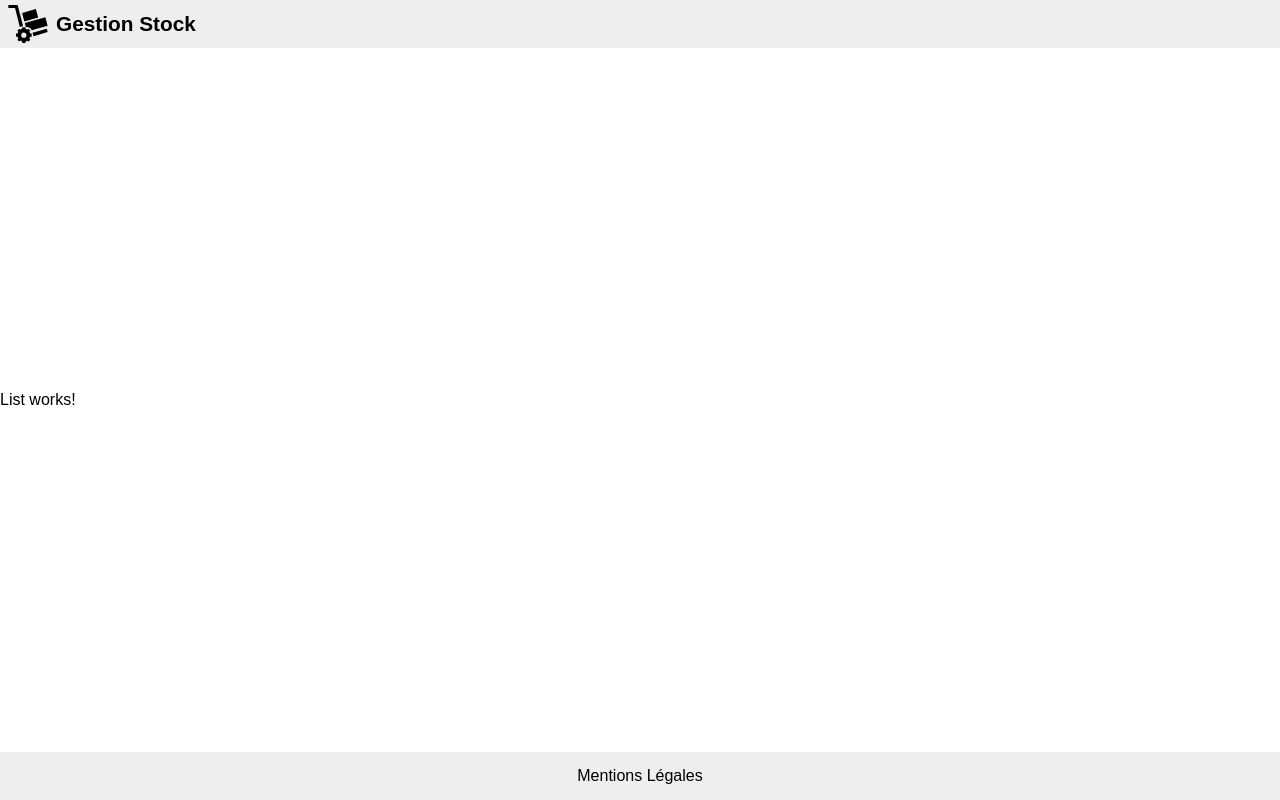
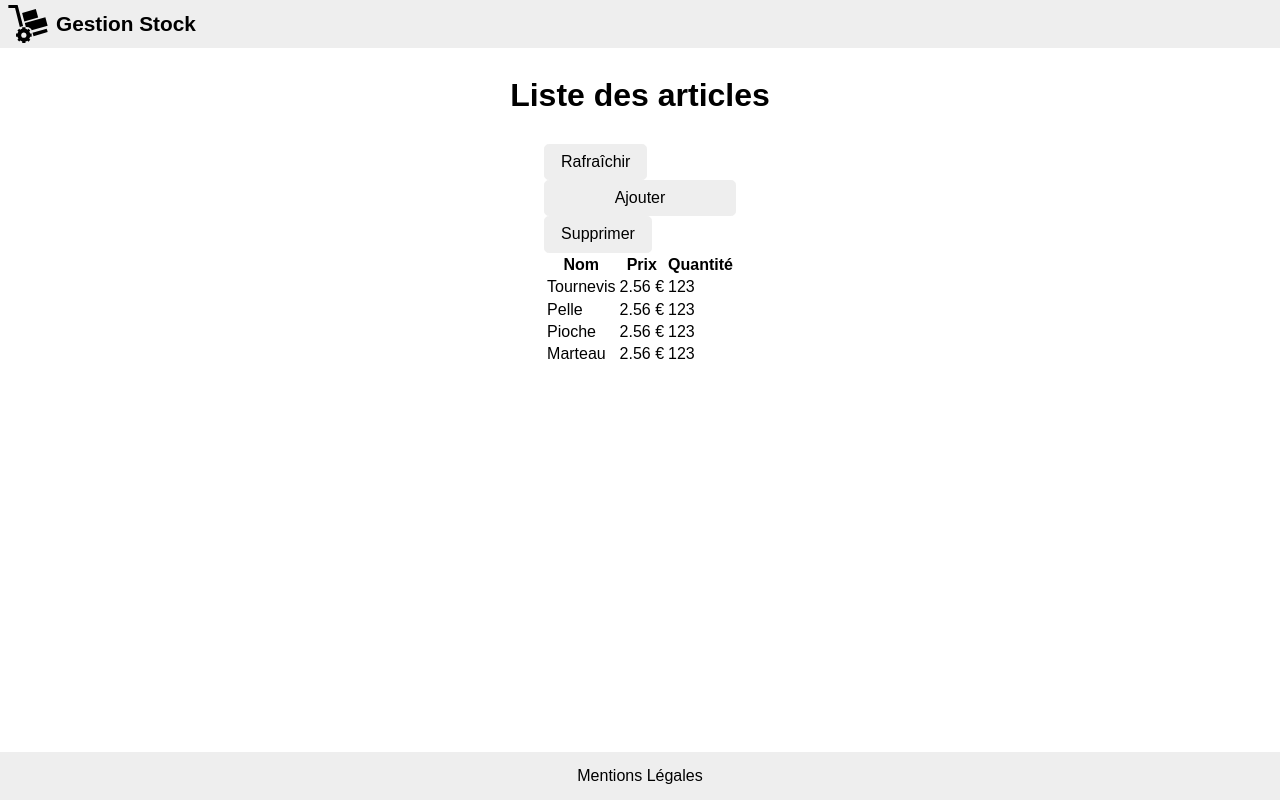
Before and after one commit to jlg-formation/vjspa1-mars-2024, a Vue app in the folder front/: page /stock in a window 1280 px wide. Built offline with nearby package versions, Linux system fonts and the light colour scheme.

Commit message:
dev: added list of articles

```diff
--- a/front/src/stock/views/ListView.vue
+++ b/front/src/stock/views/ListView.vue
@@ -1,3 +1,44 @@
 <template>
-  <p>List works!</p>
+  <main>
+    <h1>Liste des articles</h1>
+    <div class="content">
+      <nav>
+        <button>Rafraîchir</button>
+        <RouterLink to="/stock/add" class="button">Ajouter</RouterLink>
+        <button>Supprimer</button>
+      </nav>
+      <div class="error"></div>
+      <table>
+        <thead>
+          <tr>
+            <th class="name">Nom</th>
+            <th class="price">Prix</th>
+            <th class="qty">Quantité</th>
+          </tr>
+        </thead>
+        <tbody>
+          <tr>
+            <td class="name">Tournevis</td>
+            <td class="price">2.56 €</td>
+            <td class="qty">123</td>
+          </tr>
+          <tr>
+            <td class="name">Pelle</td>
+            <td class="price">2.56 €</td>
+            <td class="qty">123</td>
+          </tr>
+          <tr>
+            <td class="name">Pioche</td>
+            <td class="price">2.56 €</td>
+            <td class="qty">123</td>
+          </tr>
+          <tr>
+            <td class="name">Marteau</td>
+            <td class="price">2.56 €</td>
+            <td class="qty">123</td>
+          </tr>
+        </tbody>
+      </table>
+    </div>
+  </main>
 </template>
```
